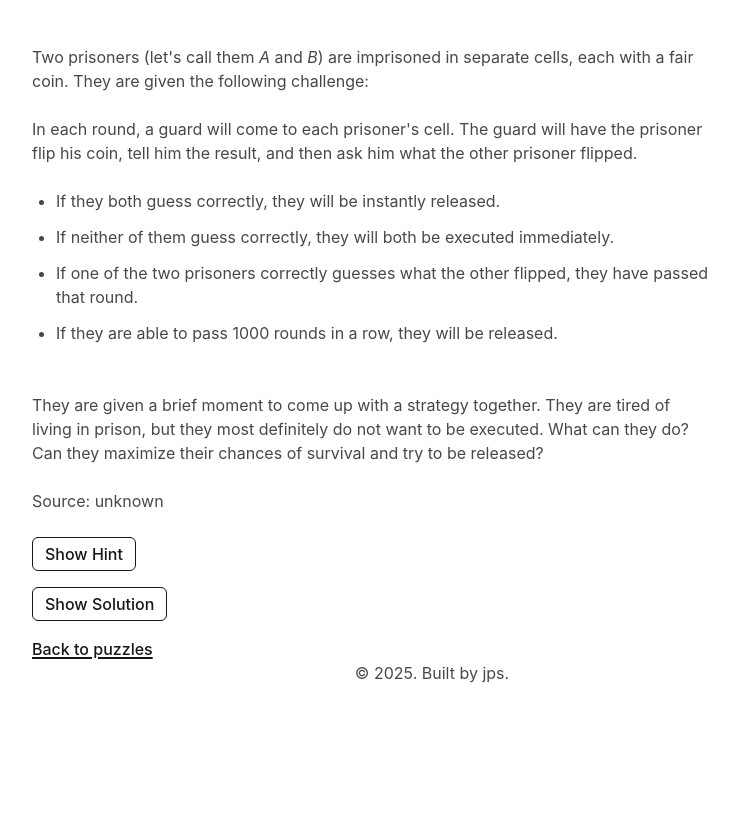
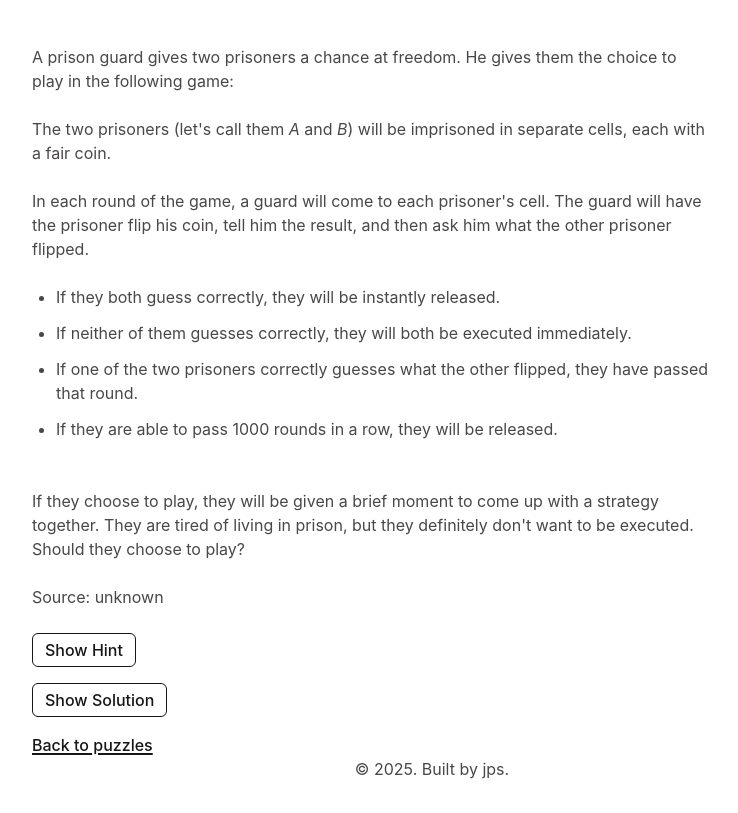
Before and after one commit to janums/janums.github.io, a Gatsby site: page /puzzles/twocoins in a window 1280 px wide. Shown: the part 121-934 px from the top of the page, without its empty margins (208-946 px from the left). Before the commit the page ends 838 px from the top, so only its background shows below. Built offline with nearby package versions, Linux system fonts and the light colour scheme; Gatsby itself is replaced by a stand-in of ours.

Commit message:
wording cleanup

```diff
--- a/src/pages/puzzles/twocoins.js
+++ b/src/pages/puzzles/twocoins.js
@@ -13,10 +13,13 @@ const TwoCoinsPage = () => {
     <Layout>
       <h1>Two Prisoners, Two Coins</h1>
       <p>
-        Two prisoners (let's call them <i>A</i> and <i>B</i>) are imprisoned in separate cells, each with a fair coin. They are given the following challenge:
+        A prison guard gives two prisoners a chance at freedom. He gives them the choice to play in the following game:
         <br />
         <br />
-        In each round, a guard will come to each prisoner's cell.
+        The two prisoners (let's call them <i>A</i> and <i>B</i>) will be imprisoned in separate cells, each with a fair coin.
+        <br />
+        <br />
+        In each round of the game, a guard will come to each prisoner's cell.
         The guard will have the prisoner flip his coin, tell him the result, and then ask him what the other prisoner flipped.
         <br />
         <br />
@@ -25,7 +28,7 @@ const TwoCoinsPage = () => {
             If they both guess correctly, they will be instantly released.
           </li>
           <li>
-            If neither of them guess correctly, they will both be executed immediately.
+            If neither of them guesses correctly, they will both be executed immediately.
           </li>
           <li>
             If one of the two prisoners correctly guesses what the other flipped, they have passed that round.
@@ -35,9 +38,9 @@ const TwoCoinsPage = () => {
           </li>
         </ul>
         <br />
-        They are given a brief moment to come up with a strategy together.
-        They are tired of living in prison, but they most definitely do not want to be executed.
-        What can they do? Can they maximize their chances of survival and try to be released?
+        If they choose to play, they will be given a brief moment to come up with a strategy together.
+        They are tired of living in prison, but they definitely don't want to be executed.
+        Should they choose to play?
       </p>
       <p>Source: unknown</p>
       <TextButton onClick={() => setShowHint1((prev) => !prev)}>
--- a/src/pages/whatmakesapuzzle.js
+++ b/src/pages/whatmakesapuzzle.js
@@ -50,9 +50,9 @@ const WhatMakesAPuzzlePage = () => (
           I also don't know if these criteria are the best way to judge a puzzle.
         </li>
         <li>
-          I've included some hints for all the puzzles. Sometimes the hints are small, and sometimes they're very revealing. In general, when there are
-          multiple hints, the first ones are more subtle and the later ones are more revealing. If there is only one hint, it's probably quite telling,
-          so make sure you definitely need it before looking at it.
+          I've included some hints for all the puzzles. Sometimes the hints are gentle nudges, and sometimes they're very revealing. In general, when there are
+          multiple hints, the first one is subtle and following ones are more revealing. If there is only one hint, it's probably quite telling,
+          so make sure you definitely want it before looking at it.
         </li>
         <li>
           I mentioned in my first criterion that a good puzzle doesn't require background knowledge or technical skill to understand. I also
```
